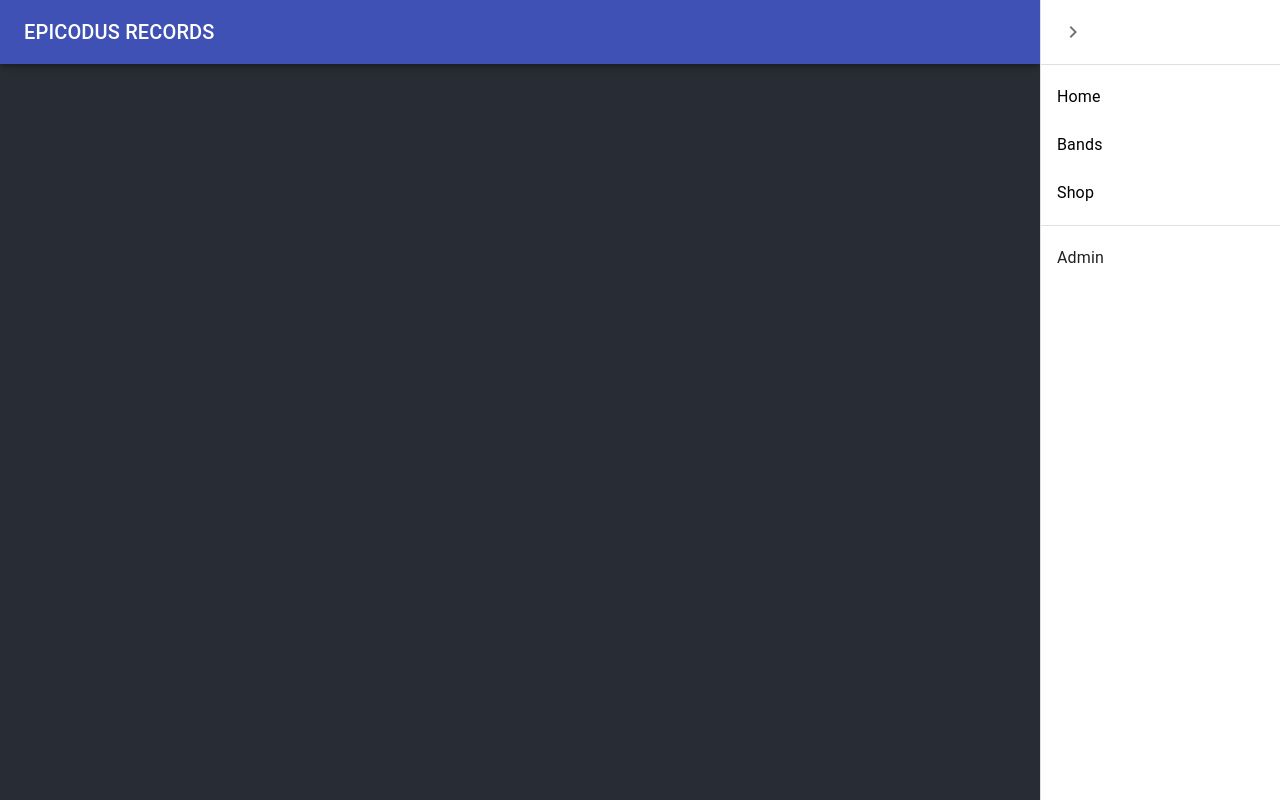
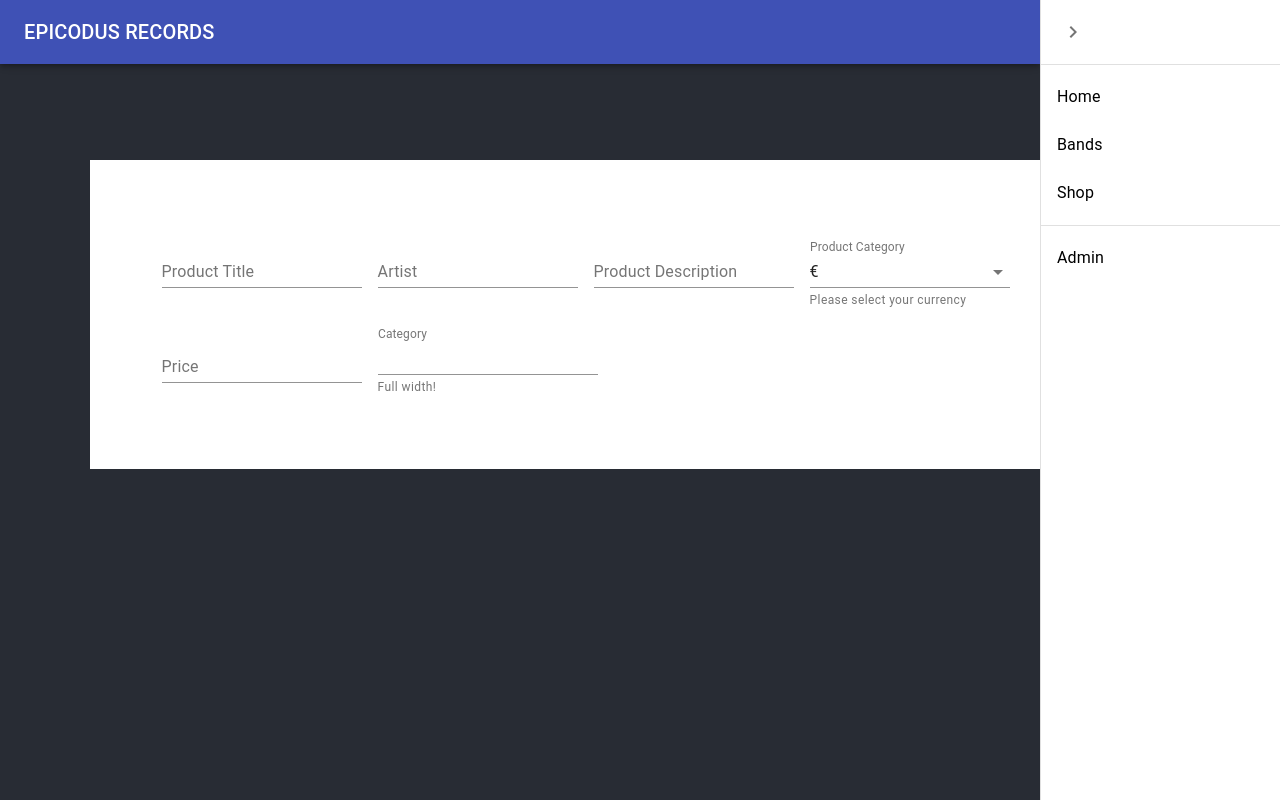
Before and after one commit to darrionkg/react-record-store, a React (Create React App) app: page /addproduct in a window 1280 px wide. Both pictures are taken after a click on the button "Open drawer". Built offline with nearby package versions, Linux system fonts and the light colour scheme.

Commit message:
final commit

```diff
--- a/src/App.css
+++ b/src/App.css
@@ -1,5 +1,5 @@
 .App {
-  text-align: center;
+  /* text-align: center; */
   background-color: #282c34;
 }
 
--- a/src/App.js
+++ b/src/App.js
@@ -1,11 +1,11 @@
 import React from 'react';
-import logo from './logo.svg';
 import Nav from './components/Nav';
 import { Switch, Route } from 'react-router-dom';
 import Welcome from './components/Welcome';
+import Admin from './components/Admin';
 import BandsList from './components/BandsList';
-import NewProductForm from './components/NewProductForm';
 import MerchList from './components/MerchList';
+import AddProduct from './components/AddProduct';
 import './App.css';
 
 function App() {
@@ -15,8 +15,9 @@ function App() {
         <Switch>
           <Route exact path='/' component={Welcome}/>
           <Route exact path='/bands' component={BandsList}/>
-          <Route exact path='/newproduct' component={NewProductForm}/>
-          <Route exact path='/merchlist' component={MerchList}/>
+          <Route exact path='/shop' component={MerchList}/>
+          <Route exact path='/admin' component={Admin}/>
+          <Route exact path='/addproduct' component={AddProduct}/>
         </Switch>
 
     </div>
--- /dev/null
+++ b/src/components/AddProduct.jsx
@@ -0,0 +1,130 @@
+import React from 'react';
+import clsx from 'clsx';
+import { makeStyles } from '@material-ui/core/styles';
+import MenuItem from '@material-ui/core/MenuItem';
+import TextField from '@material-ui/core/TextField';
+
+const useStyles = makeStyles(theme => ({
+  container: {
+    display: 'flex',
+    flexWrap: 'wrap',
+  },
+  textField: {
+    marginLeft: theme.spacing(1),
+    marginRight: theme.spacing(1),
+    width: 200,
+  },
+  dense: {
+    marginTop: 19,
+  },
+  menu: {
+    width: 200,
+  },
+}));
+
+const currencies = [
+  {
+    value: 'USD',
+    label: '$',
+  },
+  {
+    value: 'EUR',
+    label: '€',
+  },
+  {
+    value: 'BTC',
+    label: '฿',
+  },
+  {
+    value: 'JPY',
+    label: '¥',
+  },
+];
+
+export default function AddProduct() {
+  const classes = useStyles();
+  const [values, setValues] = React.useState({
+    age: '',
+    multiline: 'Controlled',
+    currency: 'EUR',
+  });
+
+  const handleChange = name => event => {
+    setValues({ ...values, [name]: event.target.value });
+  };
+
+  return (
+    <form className={classes.container} noValidate autoComplete="off" style={{backgroundColor: "white", margin: "7%", padding: "5%"}}>
+      <TextField
+        id="standard-name"
+        label="Product Title"
+        className={classes.textField}
+        value={values.name}
+        onChange={handleChange('name')}
+        margin="normal"
+      />
+
+      <TextField
+        id="standard-name"
+        label="Artist"
+        className={classes.textField}
+        value={values.name}
+        onChange={handleChange('name')}
+        margin="normal"
+      />
+      <TextField
+        id="standard-read-only-input"
+        label="Product Description"
+        className={classes.textField}
+        margin="normal"
+        InputProps={{
+          readOnly: true,
+        }}
+      />
+
+      <TextField
+        id="standard-select-currency-native"
+        select
+        label="Product Category"
+        className={classes.textField}
+        value={values.currency}
+        onChange={handleChange('currency')}
+        SelectProps={{
+          native: true,
+          MenuProps: {
+            className: classes.menu,
+          },
+        }}
+        helperText="Please select your currency"
+        margin="normal"
+      >
+        {currencies.map(option => (
+          <option key={option.value} value={option.value}>
+            {option.label}
+          </option>
+        ))}
+      </TextField>
+
+      <TextField
+        id="standard-name"
+        label="Price"
+        className={classes.textField}
+        value={values.name}
+        onChange={handleChange('name')}
+        margin="normal"
+      />
+
+
+      <TextField
+        id="standard-full-width"
+        label="Category"
+        style={{ margin: 8 }}
+        helperText="Full width!"
+        margin="normal"
+        InputLabelProps={{
+          shrink: true,
+        }}
+      />
+    </form>
+  );
+}
--- /dev/null
+++ b/src/components/Admin.jsx
@@ -0,0 +1,39 @@
+import React from 'react';
+import { makeStyles } from '@material-ui/core/styles';
+import Button from '@material-ui/core/Button';
+import { Link } from 'react-router-dom';
+
+const useStyles = makeStyles(theme => ({
+  button: {
+    margin: theme.spacing(1),
+  },
+  input: {
+    display: 'none',
+  },
+}));
+
+export default function Admin() {
+  const classes = useStyles();
+  let pageToShow = null;
+  return (
+    <div>
+      <Button variant="contained" color="primary" className={classes.button}>
+        <Link className={'noDecorationWhite'} to='/editproduct'>
+          Edit Product
+        </Link>
+      </Button>
+      <Button variant="contained" color="primary" className={classes.button}>
+        <Link className={'noDecorationWhite'} to='/addproduct'>
+          Add Product
+        </Link>
+      </Button>
+      <input
+        accept="image/*"
+        className={classes.input}
+        id="contained-button-file"
+        multiple
+        type="file"
+      />
+    </div>
+  );
+}
--- a/src/components/BandsList.jsx
+++ b/src/components/BandsList.jsx
@@ -3,7 +3,6 @@ import { makeStyles } from '@material-ui/core/styles';
 import GridList from '@material-ui/core/GridList';
 import GridListTile from '@material-ui/core/GridListTile';
 import GridListTileBar from '@material-ui/core/GridListTileBar';
-import ListSubheader from '@material-ui/core/ListSubheader';
 import IconButton from '@material-ui/core/IconButton';
 import InfoIcon from '@material-ui/icons/Info';
 import nirvana from './../assets/nirvana.jpg';
@@ -73,7 +72,7 @@ export default function BandsList() {
   return (
     <div className={classes.root}>
       <GridList cellHeight={500} className={classes.gridList}>
-        <GridListTile key="Subheader" cols={2} style={{ height: '10%' }}>
+        <GridListTile key="Subheader" cols={2} style={{ height: '10em' }}>
           <h1 style={{color:'white', fontSize: '4em'}}>Bands</h1>
         </GridListTile>
         {tileData.map(tile => (
--- a/src/components/Nav.jsx
+++ b/src/components/Nav.jsx
@@ -17,16 +17,6 @@ import ListItemText from '@material-ui/core/ListItemText';
 import {Link} from 'react-router-dom';
 
 const drawerWidth = 240;
-
-const homeMenu = {
-  textDecoration: 'none',
-  color: 'white',
-};
-
-const menuLink = {
-  textDecoration: 'none',
-  color: 'black',
-};
 
 const useStyles = makeStyles(theme => ({
   root: {
@@ -108,7 +98,7 @@ export default function PersistentDrawerRight() {
       >
       <Toolbar>
       <Typography variant="h6" noWrap className={classes.title} style={{textAlign: 'left'}}>
-          <Link to='/' style={homeMenu}>
+      <Link to='/' className={'noDecorationWhite'}>
       EPICODUS RECORDS
       </Link>
       </Typography>
@@ -123,7 +113,7 @@ export default function PersistentDrawerRight() {
       </IconButton>
       </Toolbar>
       </AppBar>
-
+      <div className={'space'}></div>
       <main
       className={clsx(classes.content, {
         [classes.contentShift]: open,
@@ -146,26 +136,25 @@ export default function PersistentDrawerRight() {
       </div>
       <Divider />
       <List>
-        <Link to='/' style={menuLink}><ListItem button key={'Home'}>
+      <Link to='/' className={'noDecorationBlack'}><ListItem button key={'Home'}>
       <ListItemText primary={'Home'} />
       </ListItem>
       </Link>
-          <Link to='/bands' style={menuLink}><ListItem button key={'Bands'}>
+      <Link to='/bands' className={'noDecorationBlack'}><ListItem button key={'Bands'}>
       <ListItemText primary={'Bands'} />
       </ListItem>
       </Link>
-          <Link to='/merchlist' style={menuLink}><ListItem button key={'Shop'}>
+      <Link to='/merchlist' className={'noDecorationBlack'}><ListItem button key={'Shop'}>
       <ListItemText primary={'Shop'} />
       </ListItem>
       </Link>
       </List>
       <Divider />
       <List>
-          {['Admin'].map((text, index) => (
-            <ListItem button key={text}>
-              <ListItemText primary={text} />
+      <Link to='/admin' className={'noDecorationBlack'}><ListItem button key={'Admin'}>
+      <ListItemText primary={'Admin'} />
       </ListItem>
-          ))}
+      </Link>
       </List>
       </Drawer>
     </div>
--- a/src/components/NewProductForm.jsx
+++ /dev/null
@@ -1,9 +0,0 @@
-import React from 'react';
-
-function NewProductForm() {
-  return(
-    <div><p>test</p></div>
-  );
-}
-
-export default NewProductForm;
--- a/src/index.css
+++ b/src/index.css
@@ -16,3 +16,21 @@ html, body-M {
   margin: 0;
   background-color: #282c34;
 }
+
+.space {
+  margin-bottom: 5em;
+}
+
+.noDecorationWhite {
+  text-decoration: none;
+  color: white;
+}
+
+.noDecorationBlack {
+  text-decoration: none;
+  color: black;
+}
+
+.whiteText {
+  color: white;
+}
```
Lines whose indentation alone changed are shown as unchanged.
